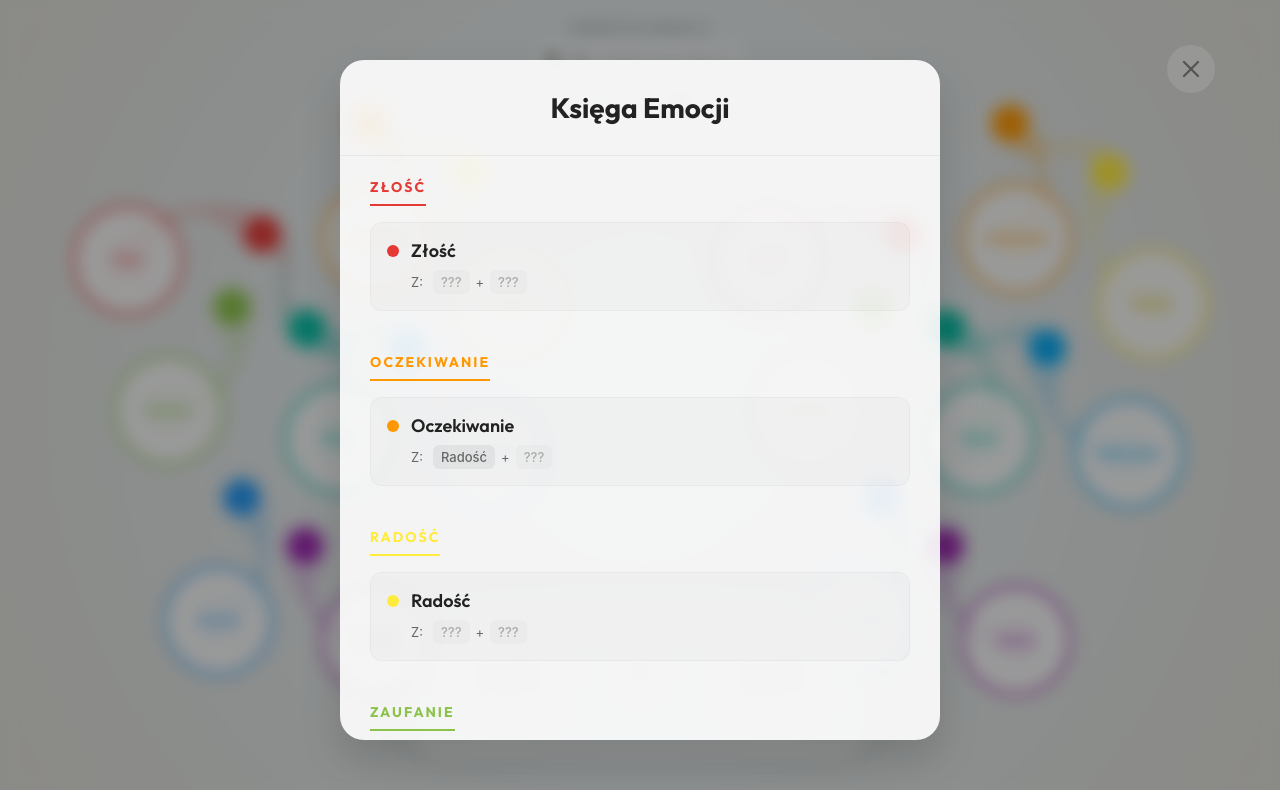
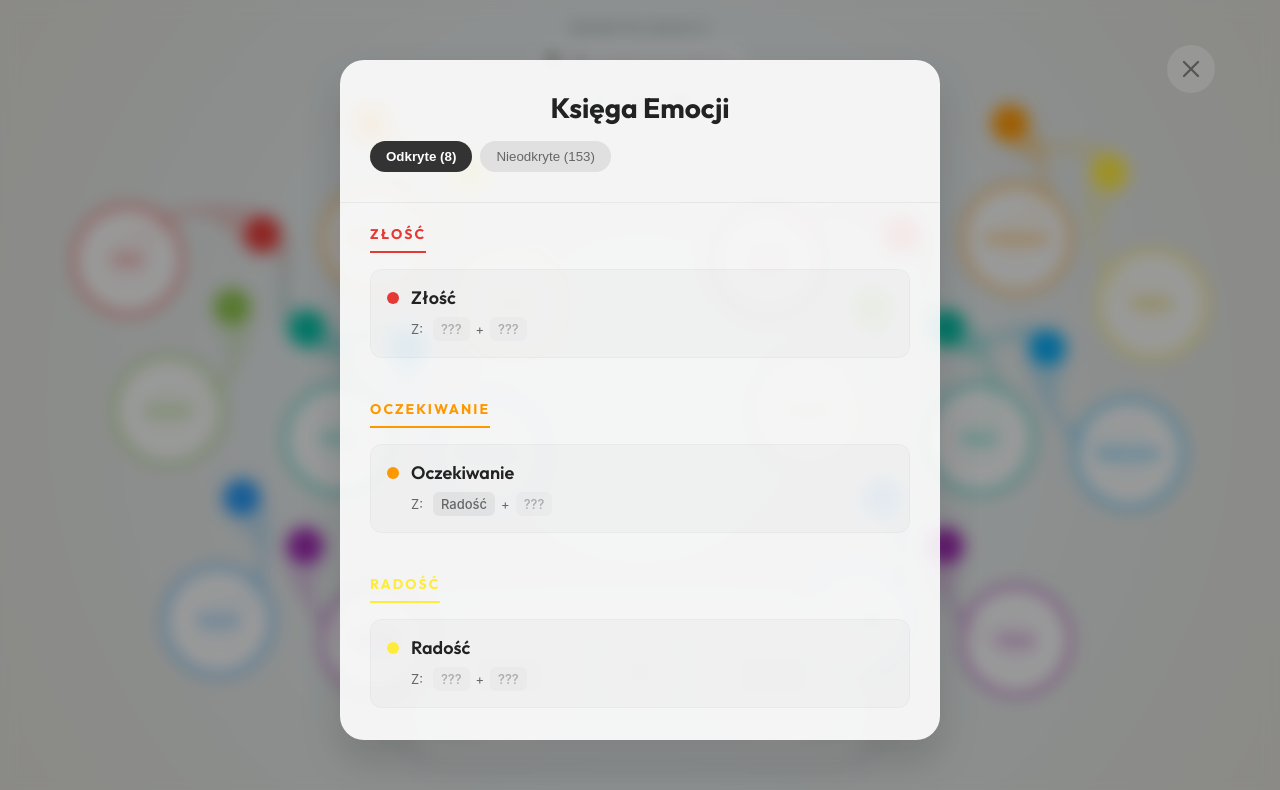
Before and after one commit to CyfrowaKultura/Neurotion, a React (Vite) app: page / in a window 1280 px wide. Both pictures are taken after a click on the button 639 px from the left and 103 px from the top of the page. Shown: the top 790 px of the page. Built offline with nearby package versions, Linux system fonts and the light colour scheme.

Commit message:
Add locked emotions tab to list and hide recipe in popup

```diff
--- a/src/components/EmotionListModal.jsx
+++ b/src/components/EmotionListModal.jsx
@@ -1,6 +1,6 @@
-import React from 'react';
+import React, { useState } from 'react';
 import { motion, AnimatePresence } from 'framer-motion';
-import { X } from 'lucide-react';
+import { X, Lock } from 'lucide-react';
 import { combinations, categories } from '../data/emotions';
 import './EmotionListModal.css';
 
@@ -11,20 +11,30 @@ export default function EmotionListModal({
   allEmotionsMap,
   onEmotionClick
 }) {
+  const [showUnlocked, setShowUnlocked] = useState(true);
+
   if (!isOpen) return null;
 
   const isMobile = window.innerWidth <= 768;
 
-  // Group unlocked emotions by category
+  const allEmotionIds = Array.from(allEmotionsMap.keys());
+  const lockedEmotionIds = allEmotionIds.filter(id => !unlockedEmotionIds.includes(id));
+
+  const currentIds = showUnlocked ? unlockedEmotionIds : lockedEmotionIds;
+
+  // Group current emotions by category
   const groupedEmotions = {};
-  unlockedEmotionIds.forEach(id => {
+  currentIds.forEach(id => {
     const emotion = allEmotionsMap.get(id);
     if (!emotion) return;
 
-    if (!groupedEmotions[emotion.categoryId]) {
-      groupedEmotions[emotion.categoryId] = [];
+    // Fallback to primary category if base emotion or unknown
+    const categoryId = emotion.categoryId || (categories.find(c => c.id === emotion.id) ? emotion.id : 'unknown');
+
+    if (!groupedEmotions[categoryId]) {
+      groupedEmotions[categoryId] = [];
     }
-    groupedEmotions[emotion.categoryId].push(emotion);
+    groupedEmotions[categoryId].push(emotion);
   });
 
   return (
@@ -68,6 +78,38 @@ export default function EmotionListModal({
         >
           <div className="emotion-list-header">
             <h2>Księga Emocji</h2>
+            <div style={{ display: 'flex', gap: '8px', marginTop: '16px' }}>
+              <button
+                onClick={() => setShowUnlocked(true)}
+                style={{
+                  padding: '8px 16px',
+                  borderRadius: '20px',
+                  border: 'none',
+                  background: showUnlocked ? '#333' : '#e0e0e0',
+                  color: showUnlocked ? '#fff' : '#666',
+                  cursor: 'pointer',
+                  fontWeight: showUnlocked ? 'bold' : 'normal',
+                  transition: 'all 0.2s'
+                }}
+              >
+                Odkryte ({unlockedEmotionIds.length})
+              </button>
+              <button
+                onClick={() => setShowUnlocked(false)}
+                style={{
+                  padding: '8px 16px',
+                  borderRadius: '20px',
+                  border: 'none',
+                  background: !showUnlocked ? '#333' : '#e0e0e0',
+                  color: !showUnlocked ? '#fff' : '#666',
+                  cursor: 'pointer',
+                  fontWeight: !showUnlocked ? 'bold' : 'normal',
+                  transition: 'all 0.2s'
+                }}
+              >
+                Nieodkryte ({lockedEmotionIds.length})
+              </button>
+            </div>
           </div>
 
           <div className="emotion-list-body">
@@ -89,31 +131,36 @@ export default function EmotionListModal({
                       <div
                         key={emotion.id}
                         className="emotion-item"
-                        onClick={() => onEmotionClick(emotion)}
+                        onClick={() => {
+                          if (showUnlocked) onEmotionClick(emotion);
+                        }}
+                        style={{ cursor: showUnlocked ? 'pointer' : 'default', opacity: showUnlocked ? 1 : 0.7 }}
                       >
                         <div className="emotion-item-header">
                           <div className="emotion-color-dot" style={{ background: emotion.color }}></div>
-                          <span className="emotion-item-name">{emotion.name}</span>
+                          <span className="emotion-item-name" style={{ display: 'flex', alignItems: 'center', gap: '6px' }}>
+                            {emotion.name} {!showUnlocked && <Lock size={14} color="#888" />}
+                          </span>
                         </div>
 
-                        {!isBaseEmotion && (
+                        {showUnlocked && !isBaseEmotion && (
                           <div className="emotion-item-ingredients" onClick={(e) => e.stopPropagation()}>
                             <span style={{ marginRight: '4px' }}>Z:</span>
                             {combo.ingredients.map((ingId, idx) => {
                               const ing = allEmotionsMap.get(ingId);
-                              const isUnlocked = unlockedEmotionIds.includes(ingId);
+                              const isIngredientUnlocked = unlockedEmotionIds.includes(ingId);
                               return (
                                 <React.Fragment key={idx}>
                                   {idx > 0 && <span>+</span>}
                                   <span
                                     className="ingredient-tag"
-                                    style={{ opacity: isUnlocked ? 1 : 0.5 }}
+                                    style={{ opacity: isIngredientUnlocked ? 1 : 0.5 }}
                                     onClick={(e) => {
                                       e.stopPropagation();
-                                      if (isUnlocked && ing) onEmotionClick(ing);
+                                      if (isIngredientUnlocked && ing) onEmotionClick(ing);
                                     }}
                                   >
-                                    {isUnlocked && ing ? ing.name : '???'}
+                                    {isIngredientUnlocked && ing ? ing.name : '???'}
                                   </span>
                                 </React.Fragment>
                               );
--- a/src/components/MaximizedModal.jsx
+++ b/src/components/MaximizedModal.jsx
@@ -161,7 +161,7 @@ export default function MaximizedModal({ emotions, isOpen, onClose, unlockedEmot
 
                     <div className="modal-body">
                       <p className="modal-desc" style={{ fontSize: '18px', lineHeight: '1.6' }}>{emotion.description}</p>
-                      {combo && allEmotionsMap && (
+                      {isUnlocked && combo && allEmotionsMap && (
                         <div className="modal-source" style={{ marginTop: '24px', paddingTop: '16px', borderTop: '1px solid rgba(0,0,0,0.05)', display: 'flex', justifyContent: 'center' }}>
                           <div className="source-ingredients" style={{ display: 'flex', alignItems: 'center', gap: '12px' }}>
                             <div className="ingredient-tag" style={{ background: `${allEmotionsMap.get(combo.ingredients[0])?.color}22`, color: allEmotionsMap.get(combo.ingredients[0])?.color, padding: '4px 12px', borderRadius: '12px', fontSize: '13px', fontWeight: 600 }}>
```
